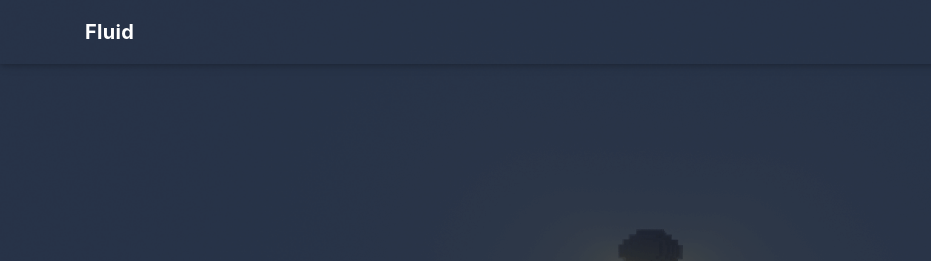
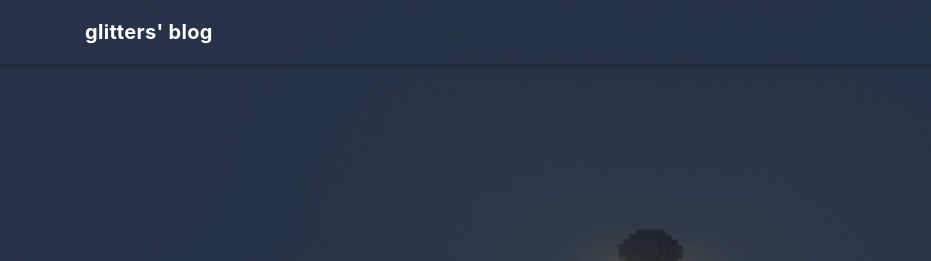
Before and after one commit to glitterss/glitterss.github.io, a plain HTML site: page index.html in a window 1280 px wide. Shown: the top 261 px of the page, 0-931 px from the left. Drawn offline with nearby package versions, Linux system fonts and the light colour scheme; some packages are replaced by stand-ins of ours; a script that the page names is missing; a small style sheet from the web is missing.

Commit message:
Site updated: 2023-10-14 14:19:20

```diff
--- a/index.html
+++ b/index.html
@@ -84,7 +84,7 @@
   <nav id="navbar" class="navbar fixed-top  navbar-expand-lg navbar-dark scrolling-navbar">
   <div class="container">
     <a class="navbar-brand" href="/">
-      <strong>Fluid</strong>
+      <strong>glitters&#39; blog</strong>
     </a>
 
     <button id="navbar-toggler-btn" class="navbar-toggler" type="button" data-toggle="collapse"
```
Also changed, not shown: 2023/10/14/article-title/index.html (+1 -1 lines), 2023/10/14/first-blog/index.html (+1 -1 lines), 2023/10/14/glitterss/index.html (+1 -1 lines), 2023/10/14/hello-world/index.html (+1 -1 lines), 404.html (+1 -1 lines), about/index.html (+1 -1 lines), archives/2023/10/index.html (+1 -1 lines), archives/2023/index.html (+1 -1 lines), archives/index.html (+1 -1 lines), categories/index.html (+1 -1 lines), links/index.html (+1 -1 lines), tags/index.html (+1 -1 lines).
